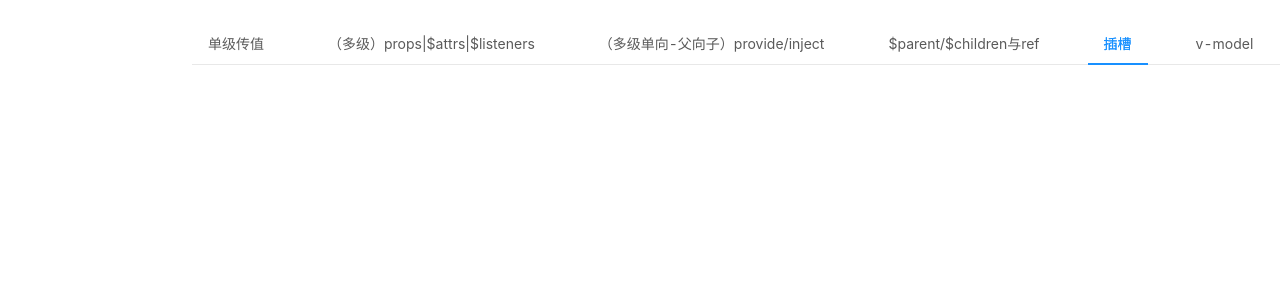
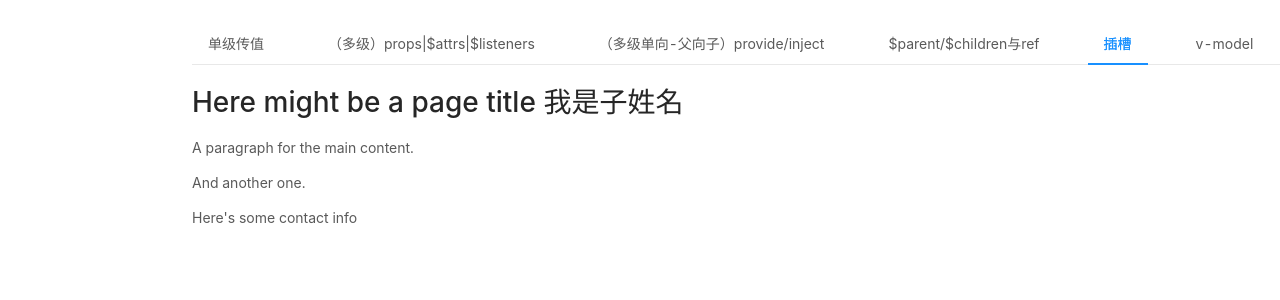
Before and after one commit to YuanChilde/learn-vue, a Vue app: page /assignval in a window 1280 px wide. Both pictures are taken after a click on the tab "插槽". Shown: the top 300 px of the page. Built offline with nearby package versions, Linux system fonts and the light colour scheme.

Commit message:
update: slot use

```diff
--- a/src/views/AssignVal/AssignValTab5.vue
+++ b/src/views/AssignVal/AssignValTab5.vue
@@ -1,10 +1,26 @@
 <template>
-
+    <div class="container">
+        <header>
+            <slot name="header" :user="user"></slot>
+        </header>
+        <main>
+            <slot></slot>
+        </main>
+        <footer>
+            <slot name="footer"></slot>
+        </footer>
+    </div>
 </template>
 
 <script>
     export default {
-        name: "AssignValTab5"
+        data() {
+            return {
+                user: {
+                    name: "我是子姓名"
+                }
+            };
+        }
     }
 </script>
 
--- a/src/views/AssignVal/index.vue
+++ b/src/views/AssignVal/index.vue
@@ -17,7 +17,19 @@
                 <assign-val-tab4 ref="t4"></assign-val-tab4>
             </a-tab-pane>
             <a-tab-pane tab="插槽" key="5">
-                <assign-val-tab5 ></assign-val-tab5>
+                <assign-val-tab5 >
+                   <!-- 父访问子属性值-->
+                    <template v-slot:header="slotProps">
+                        <h1>Here might be a page title {{slotProps.user.name}}</h1>
+                    </template>
+
+                    <p>A paragraph for the main content.</p>
+                    <p>And another one.</p>
+
+                    <template v-slot:footer>
+                        <p>Here's some contact info</p>
+                    </template>
+                </assign-val-tab5>
             </a-tab-pane>
             <a-tab-pane tab="v-model" key="6">
                 {{haorooms}}
```
